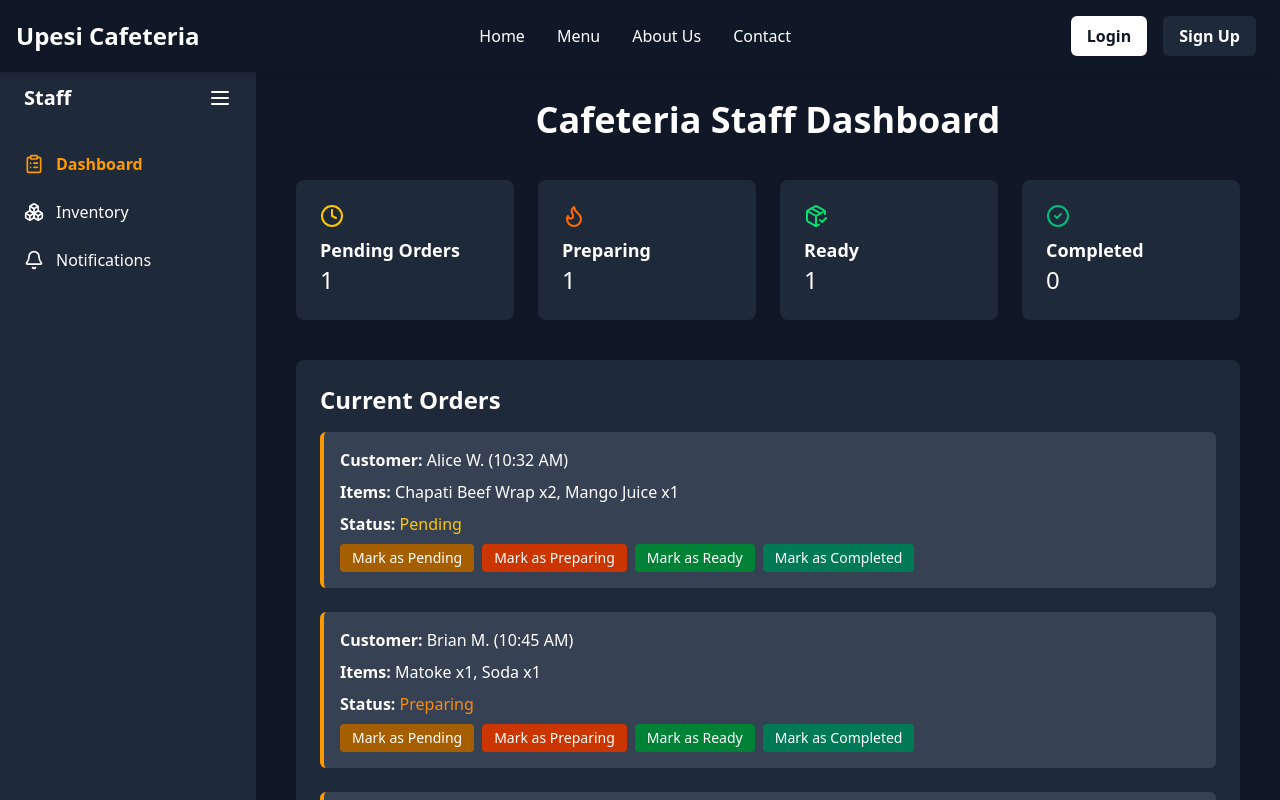
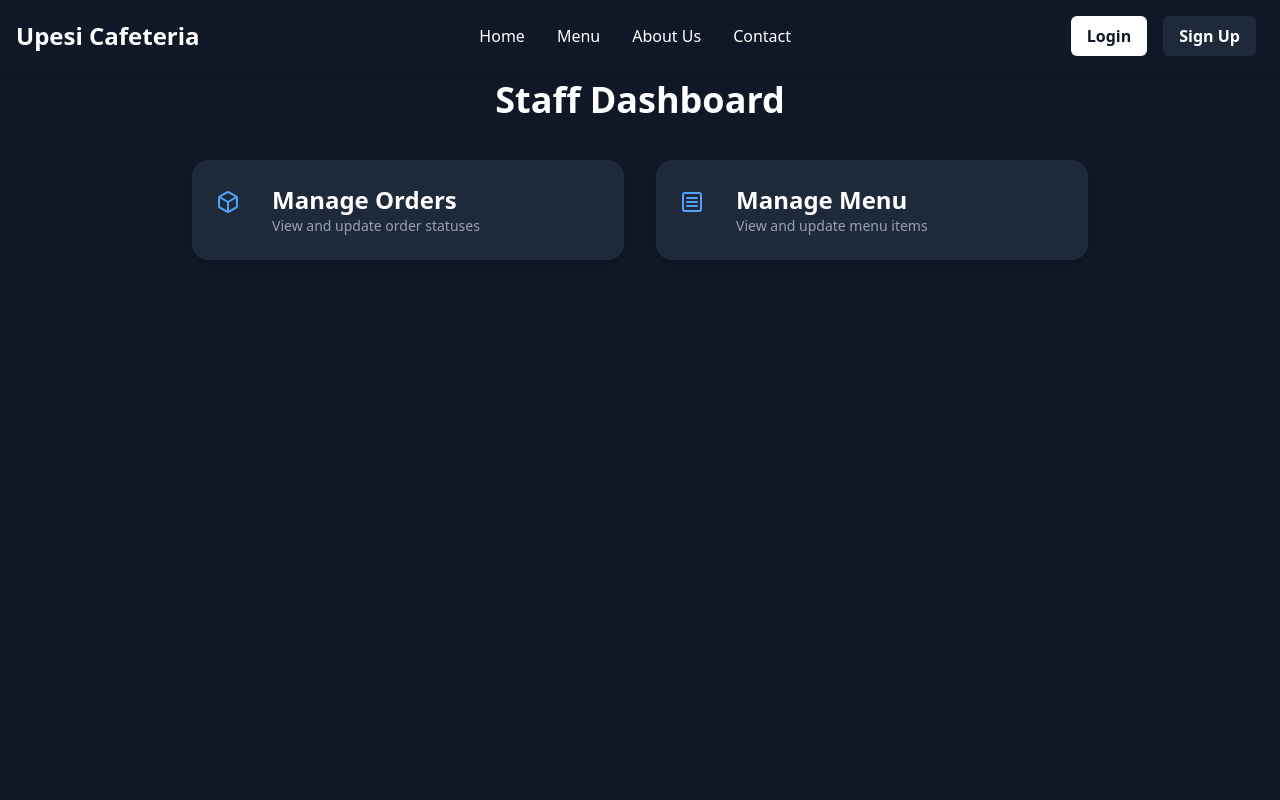
Before and after one commit to jasonAnyango/CSProject1-UpesiCafeteria, a React (Vite) app in the folder frontend/: page /staff in a window 1280 px wide. Shown: the top 800 px of the page. Built offline with nearby package versions, Linux system fonts and the light colour scheme.

Commit message:
StaffDashboard implementation

```diff
--- a/frontend/src/pages/StaffDashboard.jsx
+++ b/frontend/src/pages/StaffDashboard.jsx
@@ -1,150 +1,43 @@
-// src/pages/StaffDashboard.jsx
-import React, { useState } from 'react';
-import {
-  Bell,
-  ClipboardList,
-  Boxes,
-  Menu,
-  Clock4,
-  CheckCircle2,
-  Flame,
-  PackageCheck,
-} from 'lucide-react';
-
-const dummyOrders = [
-  {
-    id: 1,
-    customer: 'Alice W.',
-    items: ['Chapati Beef Wrap x2', 'Mango Juice x1'],
-    status: 'Pending',
-    time: '10:32 AM',
-  },
-  {
-    id: 2,
-    customer: 'Brian M.',
-    items: ['Matoke x1', 'Soda x1'],
-    status: 'Preparing',
-    time: '10:45 AM',
-  },
-  {
-    id: 3,
-    customer: 'Jane K.',
-    items: ['Grilled Veggie Bowl x1'],
-    status: 'Ready',
-    time: '11:00 AM',
-  },
-];
-
-const statusColors = {
-  Pending: 'text-yellow-400',
-  Preparing: 'text-orange-400',
-  Ready: 'text-green-400',
-  Completed: 'text-emerald-500',
-};
-
-const buttonColors = {
-  Pending: 'bg-yellow-700 hover:bg-yellow-800',
-  Preparing: 'bg-orange-700 hover:bg-orange-800',
-  Ready: 'bg-green-700 hover:bg-green-800',
-  Completed: 'bg-emerald-700 hover:bg-emerald-800',
-};
+import React from 'react';
+import { motion } from 'framer-motion';
+import { Link } from 'react-router-dom';
+import { Box, SquareMenu } from 'lucide-react'
 
 const StaffDashboard = () => {
-  const [sidebarOpen, setSidebarOpen] = useState(true);
-  const [orders, setOrders] = useState(dummyOrders);
+    return (
+        <div className="min-h-screen bg-gray-900 text-white px-4 py-10 flex flex-col items-center">
+            <h1 className="text-4xl font-bold mb-10 text-center">Staff Dashboard</h1>
 
-  const updateStatus = (id, newStatus) => {
-    setOrders((prev) =>
-      prev.map((order) =>
-        order.id === id ? { ...order, status: newStatus } : order
-      )
-    );
-  };
-
-  return (
-    <div className="min-h-screen flex bg-gray-900 text-white mt-5">
-      {/* Sidebar */}
-      <aside className={`${sidebarOpen ? 'w-64' : 'w-20'} bg-gray-800 p-6 transition-all duration-300 space-y-10 hidden md:block`}>
-        <div className="flex justify-between items-center">
-          <h1 className={`text-xl font-bold ${!sidebarOpen && 'hidden'}`}>Staff</h1>
-          <button onClick={() => setSidebarOpen(!sidebarOpen)}>
-            <Menu className="w-6 h-6 text-white" />
-          </button>
+            <div className="grid grid-cols-1 md:grid-cols-2 gap-8 w-full max-w-4xl">
+                {/* Manage Orders Card */}
+                <motion.div whileHover={{ scale: 1.05 }} transition={{ type: 'spring', stiffness: 300 }}>
+                    <Link
+                        to="/staff/orders"
+                        className="flex items-center gap-4 bg-gray-800 p-6 rounded-2xl shadow-lg hover:bg-gray-700 transition duration-300"
+                    >
+                        <span className="w-10 h-10 text-blue-400"><Box /></span>
+                        <div>
+                            <h2 className="text-2xl font-semibold">Manage Orders</h2>
+                            <p className="text-sm text-gray-400">View and update order statuses</p>
+                        </div>
+                    </Link>
+                </motion.div>
+                {/* Manage Menu Card */}
+                <motion.div whileHover={{ scale: 1.05 }} transition={{ type: 'spring', stiffness: 300 }}>
+                    <Link
+                        to="/staff/menu"
+                        className="flex items-center gap-4 bg-gray-800 p-6 rounded-2xl shadow-lg hover:bg-gray-700 transition duration-300"
+                    >
+                        <span className="w-10 h-10 text-blue-400"><SquareMenu /></span>
+                        <div>
+                            <h2 className="text-2xl font-semibold">Manage Menu</h2>
+                            <p className="text-sm text-gray-400">View and update menu items</p>
+                        </div>
+                    </Link>
+                </motion.div>
+            </div>
         </div>
-        <nav className="space-y-6 mt-6">
-          <a href="#dashboard" className="flex items-center gap-3 text-amber-500 font-semibold">
-            <ClipboardList className="w-5 h-5" />{sidebarOpen && 'Dashboard'}
-          </a>
-          <a href="#inventory" className="flex items-center gap-3 hover:text-amber-500">
-            <Boxes className="w-5 h-5" />{sidebarOpen && 'Inventory'}
-          </a>
-          <a href="#notifications" className="flex items-center gap-3 hover:text-amber-500">
-            <Bell className="w-5 h-5" />{sidebarOpen && 'Notifications'}
-          </a>
-        </nav>
-      </aside>
-
-      {/* Main Content */}
-      <main className="flex-1 p-6 md:p-10 space-y-10">
-        <h1 className="text-4xl font-bold text-white text-center">Cafeteria Staff Dashboard</h1>
-
-        {/* Status Summary */}
-        <div className="grid md:grid-cols-4 gap-6">
-          <div className="bg-gray-800 p-6 rounded-lg">
-            <Clock4 className="w-6 h-6 text-yellow-400 mb-2" />
-            <p className="text-lg font-semibold">Pending Orders</p>
-            <p className="text-2xl">{orders.filter(o => o.status === 'Pending').length}</p>
-          </div>
-          <div className="bg-gray-800 p-6 rounded-lg">
-            <Flame className="w-6 h-6 text-orange-500 mb-2" />
-            <p className="text-lg font-semibold">Preparing</p>
-            <p className="text-2xl">{orders.filter(o => o.status === 'Preparing').length}</p>
-          </div>
-          <div className="bg-gray-800 p-6 rounded-lg">
-            <PackageCheck className="w-6 h-6 text-green-400 mb-2" />
-            <p className="text-lg font-semibold">Ready</p>
-            <p className="text-2xl">{orders.filter(o => o.status === 'Ready').length}</p>
-          </div>
-          <div className="bg-gray-800 p-6 rounded-lg">
-            <CheckCircle2 className="w-6 h-6 text-emerald-500 mb-2" />
-            <p className="text-lg font-semibold">Completed</p>
-            <p className="text-2xl">{orders.filter(o => o.status === 'Completed').length}</p>
-          </div>
-        </div>
-
-        {/* Orders List */}
-        <div className="bg-gray-800 p-6 rounded-lg">
-          <h2 className="text-2xl font-semibold mb-4">Current Orders</h2>
-          <div className="space-y-6">
-            {orders.map((order) => (
-              <div
-                key={order.id}
-                className="bg-gray-700 p-4 rounded-md space-y-2 border-l-4 border-amber-500"
-              >
-                <p><span className="font-bold">Customer:</span> {order.customer} ({order.time})</p>
-                <p><span className="font-bold">Items:</span> {order.items.join(', ')}</p>
-                <p>
-                  <span className="font-bold">Status:</span>{' '}
-                  <span className={statusColors[order.status]}>{order.status}</span>
-                </p>
-                <div className="flex gap-2 mt-2 flex-wrap">
-                  {['Pending', 'Preparing', 'Ready', 'Completed'].map((status) => (
-                    <button
-                      key={status}
-                      onClick={() => updateStatus(order.id, status)}
-                      className={`${buttonColors[status]} text-sm px-3 py-1 rounded`}
-                    >
-                      Mark as {status}
-                    </button>
-                  ))}
-                </div>
-              </div>
-            ))}
-          </div>
-        </div>
-      </main>
-    </div>
-  );
-};
+    )
+}
 
 export default StaffDashboard;
```
